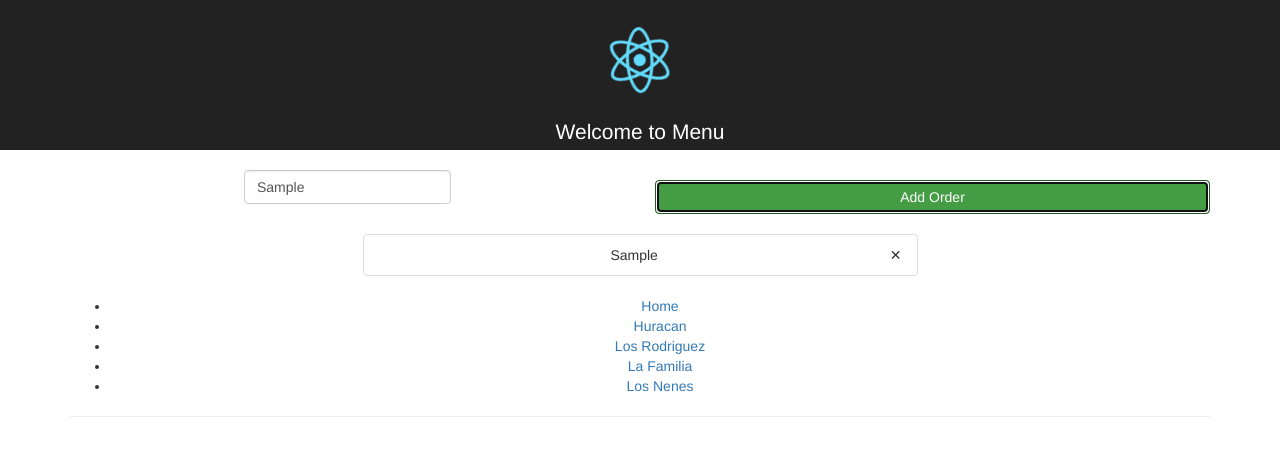
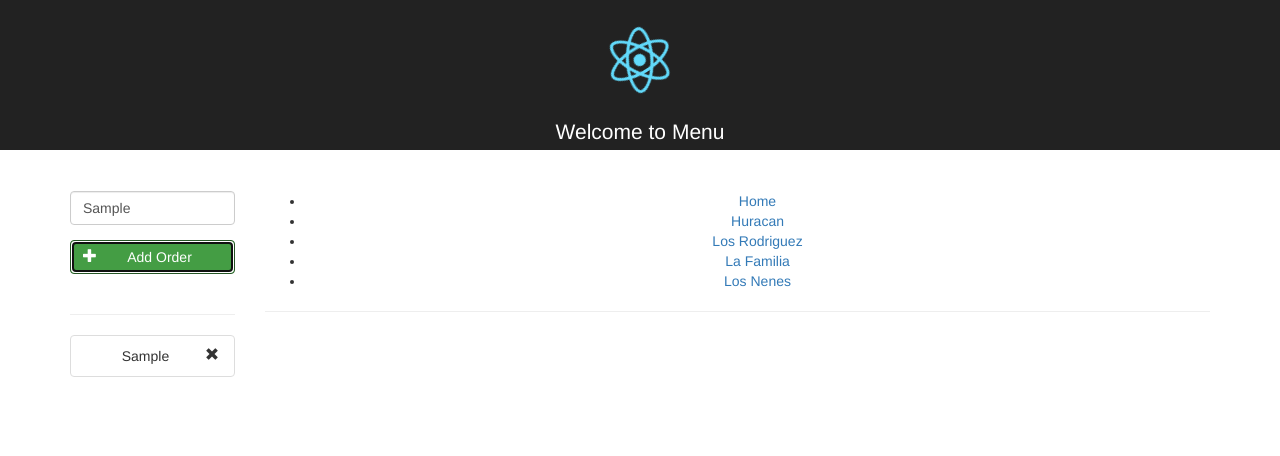
Before and after one commit to leog91/menuc, a React (Create React App) app: page / in a window 1280 px wide. Both pictures are taken after typing "Sample" into the empty fields and a click on the button "Add Order". Shown: the top 456 px of the page. Built offline with nearby package versions, Linux system fonts and the light colour scheme.

Commit message:
new layout

```diff
--- a/src/App.js
+++ b/src/App.js
@@ -41,10 +41,10 @@ class App extends Component {
               <li key={order.id} className="list-group-item">
                 <span className="list-item">{order.text}</span>
                 <span
-                  className="list-item delete-button pull-right"
+                  className="list-item  pull-right glyphicon glyphicon-remove"
+                  aria-hidden="true"
                   onClick={() => this.deleteOrder(order.id)}
                 >
-                  &#x2715;
                 </span>
               </li>
             )
@@ -68,25 +68,13 @@ class App extends Component {
           <div className="row">
             <div className="col-md-6">
               <div className="form-inline">
-                <div className="form-group">
-                  <input
-                    className="form-control"
-                    placeholder="milaCompleta"
-                    onChange={event => this.setState({ text: event.target.value })}
-                  />
-                </div>
+
                 <br></br>
               </div>
             </div>
             <div className="col-md-6">
               <Opciones />
-              <button type="button"
-                className="btn btn-success btn-block"
-                onClick={() => this.addOrder()}
-              >
-                Add Order
-            </button>
-              <br></br>
+
             </div>
           </div>
 
@@ -94,13 +82,35 @@ class App extends Component {
             <div className="col-md-3">
             </div>
             <div className="col-md-6">
-              {this.renderOrders()}
+
             </div>
             <div className="col-md-3">
             </div>
           </div>
-
-          <Main />
+          <div className="row">
+            <div className="col-md-2">
+              <div className="form-group">
+                <input
+                  className="form-control"
+                  placeholder="milaCompleta"
+                  onChange={event => this.setState({ text: event.target.value })}
+                />
+              </div>
+              <button type="button"
+                className="btn btn-success btn-block"
+                onClick={() => this.addOrder()}
+              >
+              <span className="glyphicon glyphicon-plus pull-left"> </span>
+                Add Order
+            </button>
+              <br></br>
+              <hr></hr>
+              {this.renderOrders()}
+            </div>
+            <div className="col-md-10">
+              <Main />
+            </div>
+          </div>
         </div>
       </div>
     );
```
